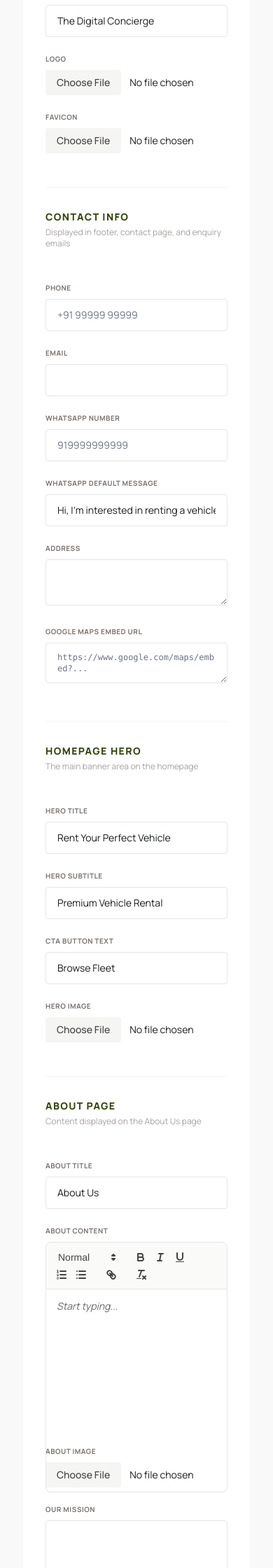
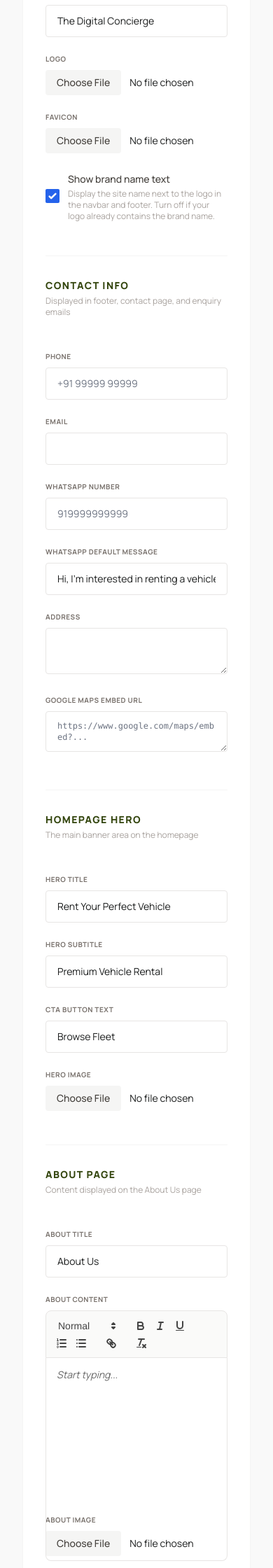
Before and after one commit to jobinsebastianralfiz/vehiclerent-pro, a Django app: page /manage/settings/ in a window 390 px wide. Shown: the part 451-2691 px from the top of the page at 70% size. Run offline with Django 5.2, Linux system fonts and the light colour scheme; the visitor is signed in with stand-in values (Sample User, id 1); data comes from the database, SQL or seed files in the repository; data that the repository does not hold is empty; some libraries are stand-ins or nearby versions.

Commit message:
Add show_brand_name toggle and fix mobile hero card slider
Add a setting to toggle brand name text visibility in navbar/footer,
useful when the logo already contains the brand name. Fix mobile hero
cards: reduce card width for better peek-through, add text truncation,
and remove excessive whitespace.

Co-Authored-By: Claude Opus 4.6 (1M context) <noreply@anthropic.com>

```diff
--- a/core/models.py
+++ b/core/models.py
@@ -39,6 +39,7 @@ class SiteConfig(models.Model):
     site_name = models.CharField(max_length=200, default="VehicleRent Pro")
     tagline = models.CharField(max_length=300, blank=True, default="The Digital Concierge")
     logo = models.ImageField(upload_to="site/", blank=True, help_text="Site logo image")
+    show_brand_name = models.BooleanField(default=True, help_text="Show brand name text next to the logo")
     favicon = models.ImageField(upload_to="site/", blank=True)
 
     # Contact
--- a/templates/manage/settings/config.html
+++ b/templates/manage/settings/config.html
@@ -45,6 +45,15 @@
                     <label class="text-[10px] font-bold text-stone-500 uppercase tracking-wider block mb-2">Favicon</label>
                     {% if config.favicon %}<img src="{{ config.favicon.url }}" alt="Current favicon" class="h-8 mb-2"/>{% endif %}
                     <input type="file" name="favicon" accept="image/*" class="text-sm file:mr-3 file:py-2 file:px-4 file:rounded-lg file:border-0 file:text-sm file:font-medium file:bg-stone-100 file:text-stone-700"/>
+                </div>
+                <div class="md:col-span-2">
+                    <label class="flex items-center gap-3 cursor-pointer">
+                        <input type="checkbox" name="show_brand_name" {% if form.show_brand_name.value %}checked{% endif %} class="w-5 h-5 rounded border-stone-300 text-blue-600 focus:ring-blue-500"/>
+                        <div>
+                            <span class="text-sm font-medium text-stone-700">Show brand name text</span>
+                            <p class="text-xs text-stone-400 mt-0.5">Display the site name next to the logo in the navbar and footer. Turn off if your logo already contains the brand name.</p>
+                        </div>
+                    </label>
                 </div>
             </div>
         </div>
--- a/templates/public/includes/footer.html
+++ b/templates/public/includes/footer.html
@@ -3,7 +3,12 @@
     <div class="grid grid-cols-1 sm:grid-cols-2 lg:grid-cols-4 gap-8 sm:gap-12 px-4 sm:px-8 max-w-7xl mx-auto">
         <!-- Brand -->
         <div class="sm:col-span-2 lg:col-span-1">
+            {% if SITE_CONFIG.logo %}
+            <img src="{{ SITE_CONFIG.logo.url }}" alt="{{ BUSINESS_NAME }}" class="h-8 mb-4"/>
+            {% endif %}
+            {% if SITE_CONFIG.show_brand_name or not SITE_CONFIG.logo %}
             <div class="font-serif font-bold text-on-surface text-2xl mb-6">{{ BUSINESS_NAME }}</div>
+            {% endif %}
             <p class="text-stone-600 text-sm tracking-wide leading-relaxed mb-6">
                 Premium vehicle rental service. Flexible daily, weekly & monthly plans for cars, SUVs, bikes and more.
             </p>
--- a/templates/public/includes/navbar.html
+++ b/templates/public/includes/navbar.html
@@ -5,7 +5,9 @@
             {% if SITE_CONFIG.logo %}
             <img src="{{ SITE_CONFIG.logo.url }}" alt="{{ BUSINESS_NAME }}" class="h-7 sm:h-8 flex-shrink-0"/>
             {% endif %}
+            {% if SITE_CONFIG.show_brand_name or not SITE_CONFIG.logo %}
             <span class="text-lg sm:text-2xl font-serif font-bold text-on-surface truncate">{{ BUSINESS_NAME }}</span>
+            {% endif %}
         </a>
 
         <!-- Desktop Nav -->
```
Also changed, not shown: templates/public/home.html (+10 -10 lines), core/migrations/0003_add_show_brand_name.py (added).
